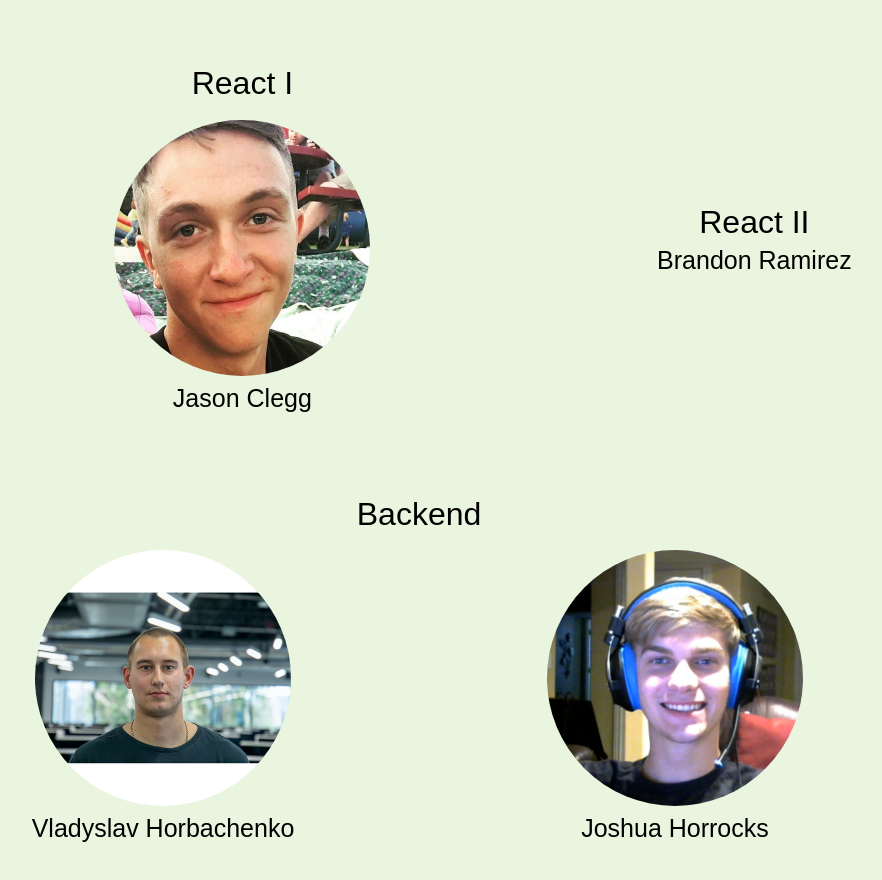
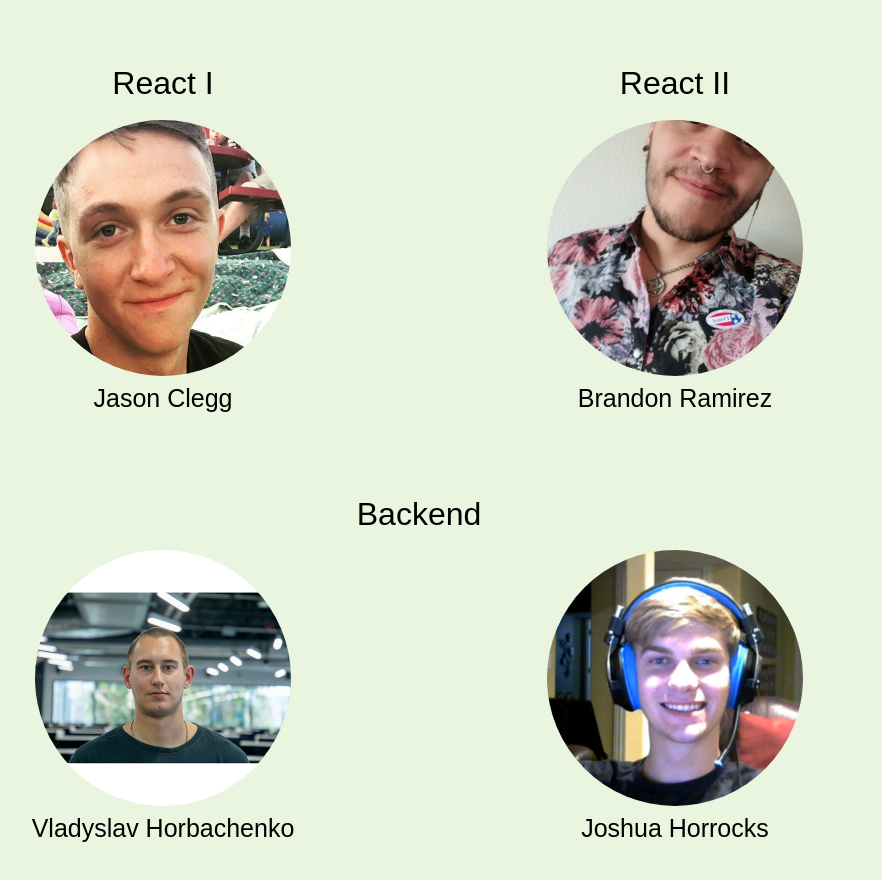
Before and after one commit to Build-Week-Med-Cabinet-2-MP/bw-med-cabinet-2-marketing, a plain HTML site: page contact.html in a window 1280 px wide. Shown: the part 840-1720 px from the top of the page, without its empty margins (221-1103 px from the left). Drawn offline with Linux system fonts and the light colour scheme; a web font is replaced by a local one.

Commit message:
added photo to contact page

```diff
--- a/contact.html
+++ b/contact.html
@@ -45,6 +45,7 @@
                 <!-- <img src=""> -->
                 <div>
                     <h2>React II</h2>
+                    <img src="./img/brandon.jpg">
                     <h3>Brandon Ramirez</h3>
                 </div>
             </div>
```
Also changed, not shown: img/brandon.jpg (added).
